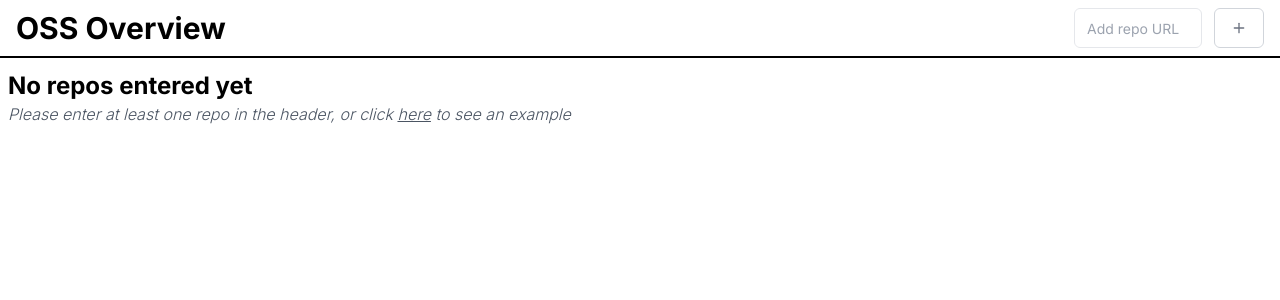
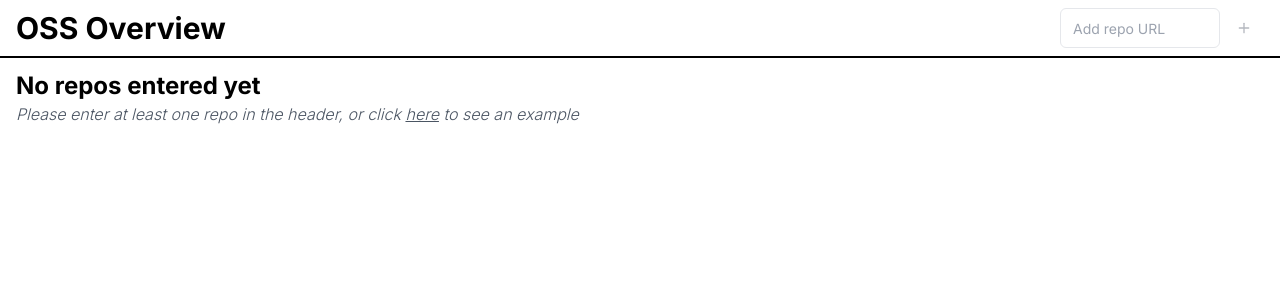
Before and after one commit to sfirrin/oss-overview, a Next.js app: page / in a window 1280 px wide. Shown: the top 300 px of the page. Built offline with nearby package versions, Linux system fonts and the light colour scheme.

Commit message:
Implement repo-adding input

```diff
--- a/app/page.tsx
+++ b/app/page.tsx
@@ -19,12 +19,12 @@ export default async function Home({
   if (repos.length === 0) {
     return (
       <main className="mt-3">
-        <h2 className="px-2 text-2xl font-bold w-full">No repos entered yet</h2>
-        <span className="pt-1 px-2 text-gray-600 dark:text-gray-400 italic font-light">
+        <h2 className="px-4 text-2xl font-bold w-full">No repos entered yet</h2>
+        <span className="pt-1 px-4 text-gray-600 dark:text-gray-400 italic font-light">
           Please enter at least one repo in the header, or click{" "}
           <Link
             className="underline"
-            href="/?repo=DataDog/serverless-plugin-datadog&repo=DataDog/datadog-cdk-constructs&repo=DataDog/datadog-cloudformation-macro"
+            href="/?repo=DataDog/serverless-plugin-datadog&repo=DataDog/datadog-cdk-constructs&repo=DataDog/datadog-cloudformation-macro&repo=DataDog/datadog-lambda-js&repo=DataDog/datadog-lambda-python&repo=DataDog/datadog-lambda-java&repo=DataDog/datadog-lambda-rb&repo=DataDog/datadog-lambda-extension"
           >
             here
           </Link>{" "}
--- a/components/header.tsx
+++ b/components/header.tsx
@@ -8,7 +8,9 @@ import { Repositories } from "./repositories";
 export function Header() {
   return (
     <header className="flex items-center justify-between px-4 py-2 border-b-2 border-black">
-      <h1 className="text-3xl font-bold text-black">OSS Overview</h1>
+      <h1 className="mr-4 text-3xl font-bold text-black shrink-0">
+        OSS Overview
+      </h1>
       <Repositories />
     </header>
   );
--- a/components/repositories.tsx
+++ b/components/repositories.tsx
@@ -8,37 +8,50 @@ import { Input } from "@/components/ui/input";
 import { Button } from "@/components/ui/button";
 import { PillWithX } from "./pill-with-x";
 import { useSearchParams } from "next/navigation";
+import { useState } from "react";
+import Link from "next/link";
 
 export function Repositories() {
   const searchParams = useSearchParams();
   const reposParam = searchParams.getAll("repo") ?? [];
 
   const repos = Array.isArray(reposParam) ? reposParam : [reposParam];
-  console.log({ repos });
-  // const repos = [
-  //   "DataDog/serverless-plugin-datadog",
-  //   "DataDog/datadog-cdk-constructs",
-  //   "DataDog/datadog-cloudformation-macro",
-  // ];
+
+  const [textBoxContent, setTextBoxContent] = useState("");
+
+  const urlWithNewRepo = `/?repo=${repos.join(
+    "&repo="
+  )}&repo=${textBoxContent.replace("https://github.com/", "")}`;
+
+  console.log({ textBoxContent });
   return (
-    <div>
-      <div className="flex overflow-x-auto items-center gap-2">
+    <div className="flex">
+      <div className="flex overflow-x-auto items-center gap-2 flex-wrap">
         {repos.map((repo) => (
           <PillWithX key={repo} label={repo} />
         ))}
+      </div>
+      <div className="flex ml-2 items-center">
         <Input
-          className="w-32 mr-1"
+          size={1}
+          className="w-40 mr-1"
           id="new-item"
           placeholder="Add repo URL"
           type="text"
+          value={textBoxContent}
+          onChange={(e) => setTextBoxContent(e.target.value)}
         />
-        <Button
-          className="p0 border border-gray-300 dark:border-gray-700"
-          type="submit"
-          variant="ghost"
-        >
-          <IconPlus className="w-4 h-4 text-gray-500" />
-        </Button>
+        <Link href={textBoxContent === "" ? "#" : urlWithNewRepo}>
+          <Button
+            size="sm"
+            className="hover:bg-gray-200"
+            type="submit"
+            variant="ghost"
+            disabled={textBoxContent === ""}
+          >
+            <IconPlus className="w-4 h-4 text-gray-500 " />
+          </Button>
+        </Link>
       </div>
     </div>
   );
```
